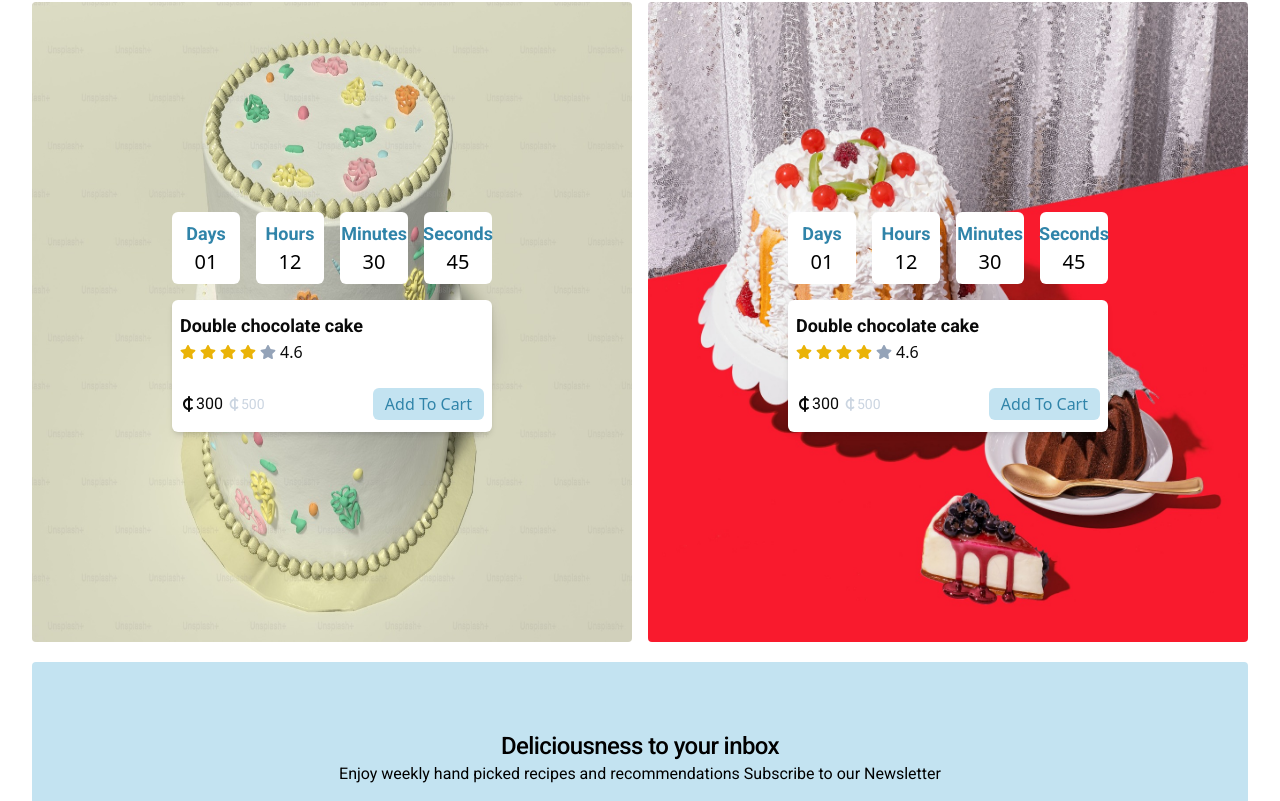
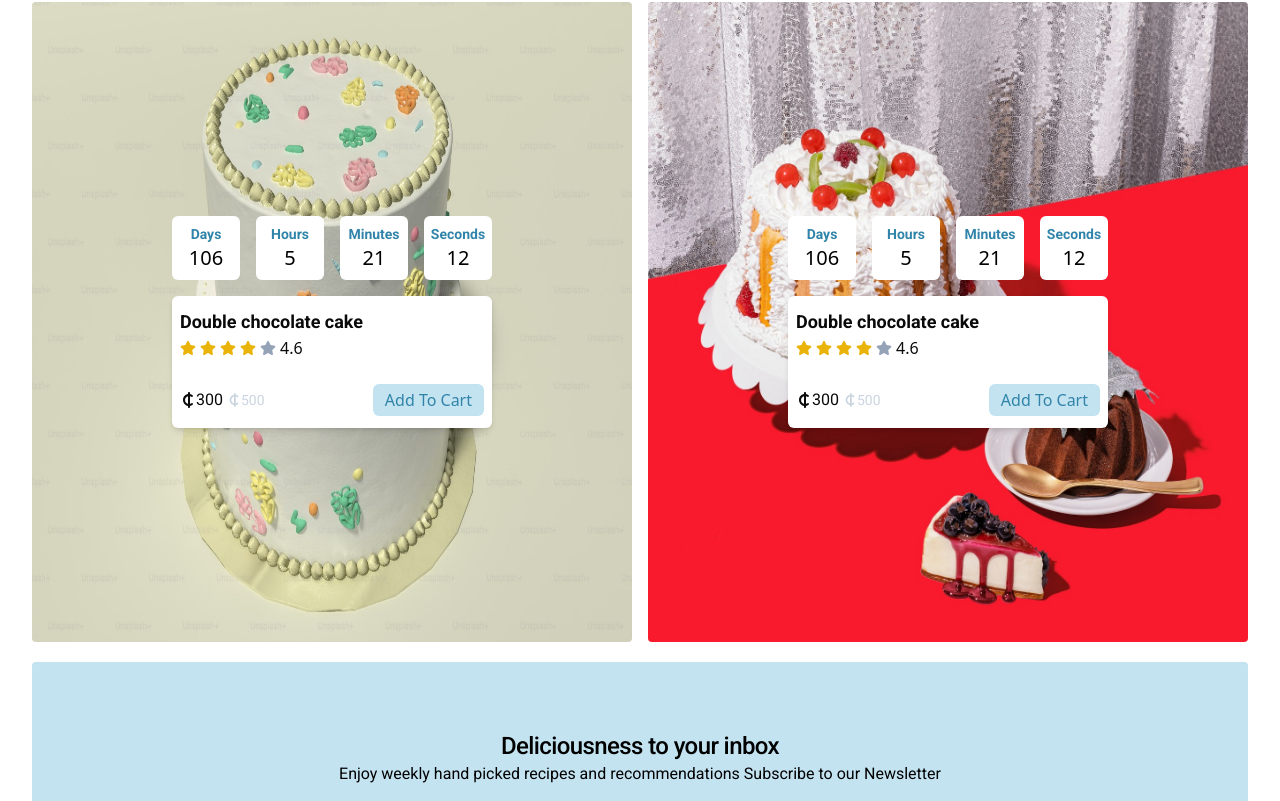
Before and after one commit to FlackoCodes/store-front, a React (Vite) app: page / in a window 1280 px wide. Shown: the part 2936-3737 px from the top of the page. Built offline with nearby package versions, Linux system fonts and the light colour scheme.

Commit message:
feat: timer

```diff
--- a/src/components/Promotions.tsx
+++ b/src/components/Promotions.tsx
@@ -1,13 +1,59 @@
 import { FaArrowLeftLong, FaArrowRight, FaCediSign } from "react-icons/fa6";
-// import cakeProm from "../images/cake3.jfif";
 import Star from "./Star";
 import Button from "./Button";
 import { promotionData } from "../data";
-
-const { id } = promotionData[0]
-console.log('id', id);
+import { useState, useRef, useEffect } from "react";
 
 export default function Promotions() {
+
+  // useRef hook ---> allows to store mutable values that does not cause re-render when updated
+
+
+  const interval = useRef(null);
+  const [days, setDays] = useState(0);
+  const [hours, setHours] = useState(0);
+  const [minutes, setMinutes] = useState(0);
+  const [seconds, setSeconds] = useState(0);
+
+  const startTimer = () => {
+    const timerDate = new Date("February 27 2025 00:00:00").getTime();
+
+    interval.current = setInterval(() => {
+      const now = new Date().getTime();
+      const distance = timerDate - now;
+
+      // Calculate the time remaining
+      const remainingDays = Math.floor(distance / (1000 * 60 * 60 * 24));
+      const remainingHours = Math.floor((distance % (1000 * 60 * 60 * 24)) / (1000 * 60 * 60));
+      const remainingMinutes = Math.floor((distance % (1000 * 60 * 60)) / (1000 * 60));
+      const remainingSeconds = Math.floor((distance % (1000 * 60)) / 1000);
+
+      // If the countdown is finished
+      if (distance < 0) {
+        clearInterval(interval.current);
+        setDays(0);
+        setHours(0);
+        setMinutes(0);
+        setSeconds(0);
+      } else {
+        // Update the state with the remaining time
+        setDays(remainingDays);
+        setHours(remainingHours);
+        setMinutes(remainingMinutes);
+        setSeconds(remainingSeconds);
+      }
+    }, 1000);
+  };
+
+  useEffect(() => {
+    startTimer();
+
+    // Cleanup on unmount
+    return () => {
+      clearInterval(interval.current);
+    };
+  }, []);
+
   return (
     <div className="w-[95%] my-0 mx-auto mb-5">
       <div className="flex justify-between my-4">
@@ -32,28 +78,28 @@
             <div className="absolute inset-0 flex flex-col items-center justify-center">
               <div className="grid grid-cols-4 gap-2 md:gap-4 w-full max-w-[280px] md:max-w-xs">
                 <div className="bg-white p-2 rounded-md flex flex-col items-center text-center">
-                  <h4 className="text-sm md:text-lg font-semibold text-[#3084A9]">
+                  <h4 className="text-sm font-semibold text-[#3084A9]">
                     Days
                   </h4>
-                  <p className="text-xl text-black">01</p>
+                  <p className="text-xl text-black">{days}</p>
                 </div>
                 <div className="bg-white p-2 rounded-md flex flex-col items-center text-center">
-                  <h4 className="text-sm md:text-lg font-semibold text-[#3084A9]">
+                  <h4 className="text-sm font-semibold text-[#3084A9]">
                     Hours
                   </h4>
-                  <p className="text-xl text-black">12</p>
+                  <p className="text-xl text-black">{hours}</p>
                 </div>
                 <div className="bg-white p-2 rounded-md flex flex-col items-center text-center">
-                  <h4 className="text-sm md:text-lg font-semibold text-[#3084A9]">
+                  <h4 className="text-sm font-semibold text-[#3084A9]">
                     Minutes
                   </h4>
-                  <p className="text-xl text-black">30</p>
+                  <p className="text-xl text-black">{minutes}</p>
                 </div>
                 <div className="bg-white p-2 rounded-md flex flex-col items-center text-center">
-                  <h4 className="text-sm md:text-lg font-semibold text-[#3084A9]">
+                  <h4 className="text-sm font-semibold text-[#3084A9]">
                     Seconds
                   </h4>
-                  <p className="text-xl text-black">45</p>
+                  <p className="text-xl text-black">{seconds}</p>
                 </div>
               </div>
               {/* Rating Section */}
```
